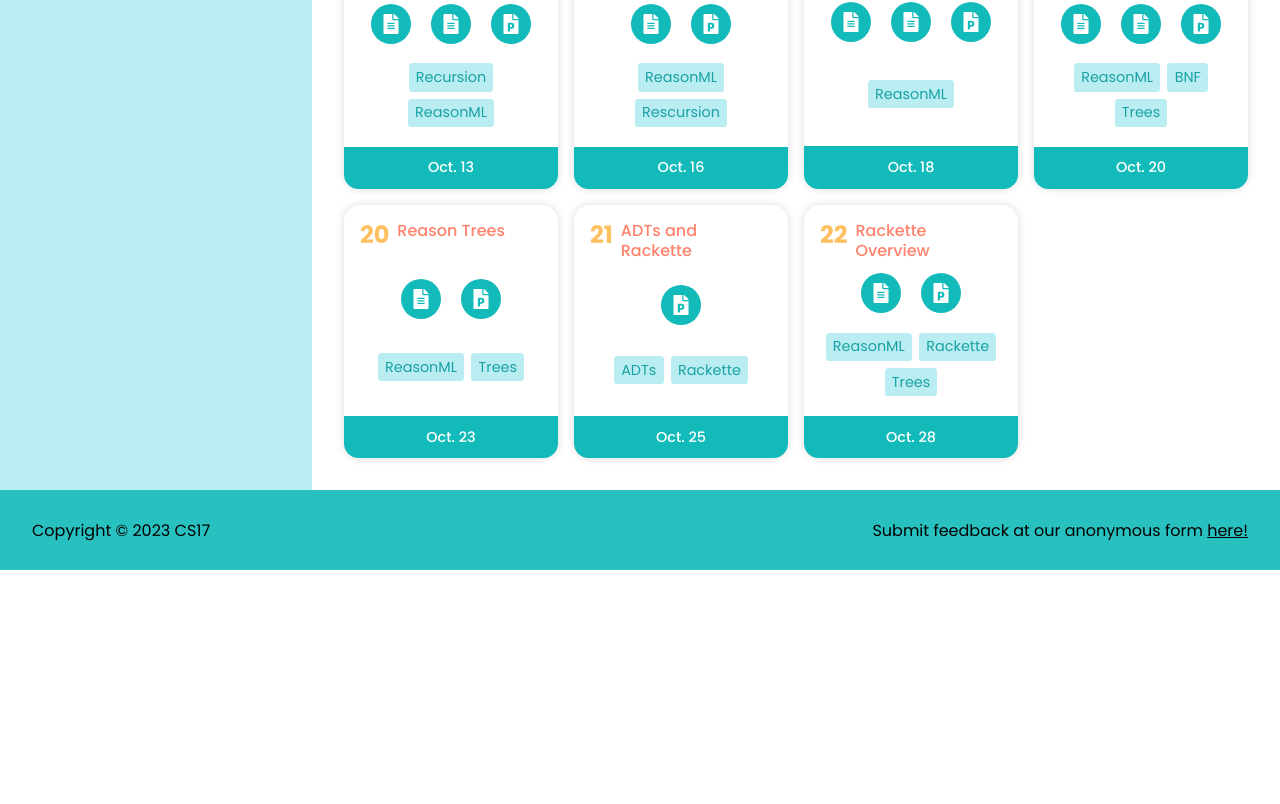
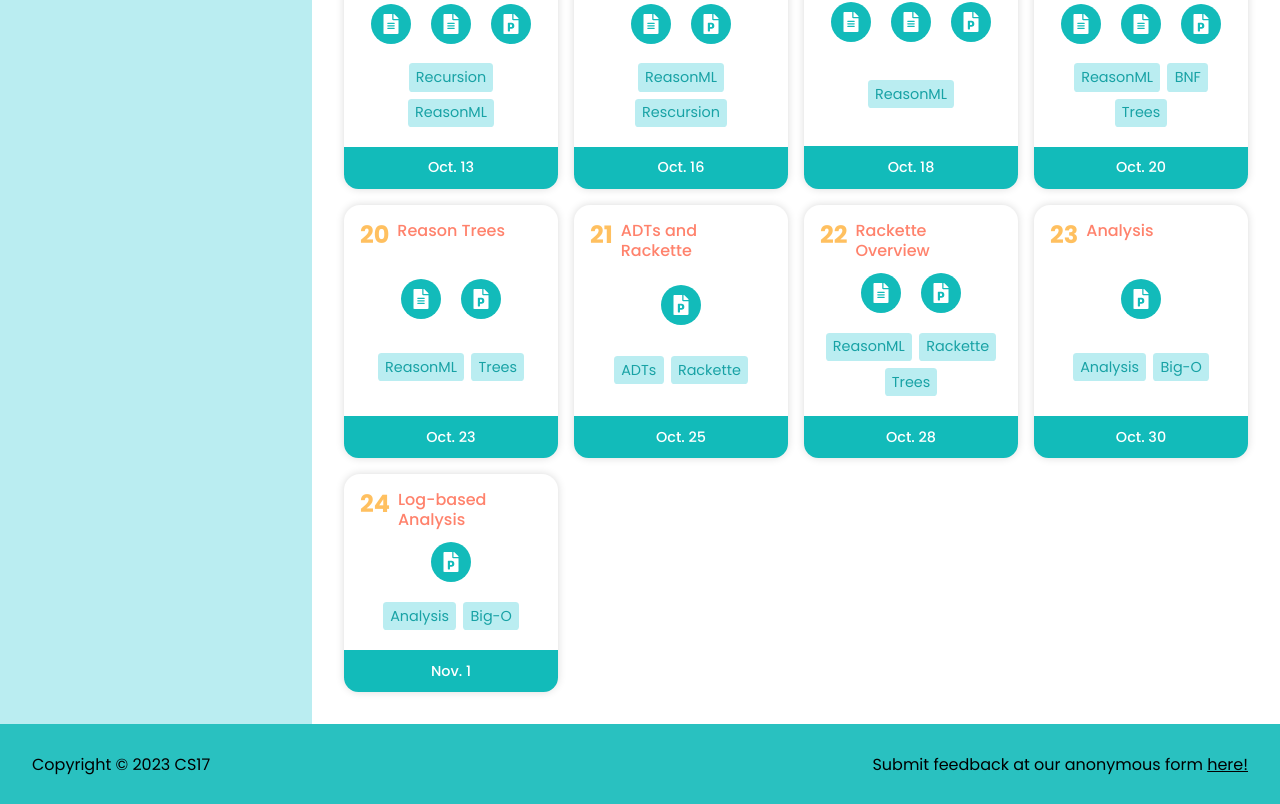
Before and after one commit to cs17-fall2023/cs17-fall2023.github.io, a React (Create React App) app: page /classes in a window 1280 px wide. Shown: the part 1345-2149 px from the top of the page. Before the commit the page ends 1915 px from the top, so only its background shows below. Built offline with nearby package versions, Linux system fonts and the light colour scheme.

Commit message:
classes 23-24

```diff
--- a/src/Info/Notes/Classes/Classes.js
+++ b/src/Info/Notes/Classes/Classes.js
@@ -212,24 +212,24 @@ const classes = [
 		],
 		tags: ["ReasonML", "Rackette", "Trees"]
 	},
-	// {
-	// 	number: 23, title: "Rackette and Misc. ReasonML", outDate: "Oct. 31", active: false,
-	// 	links: [
-	// 		{ icon: <FaFileAlt />, link: "https://drive.google.com/file/d/1KQxlQtzieMGVD2aPNVLcG_u8o2TkQG7j/view?usp=sharing", label: "Notes" },
-	// 		{ icon: <FaYoutube />, link: "https://brown.hosted.panopto.com/Panopto/Pages/Viewer.aspx?id=e1a1279c-3ed5-49d3-8c53-af1000ecc5db", label: "Recording" },
-	// 		{ icon: <FaFilePowerpoint />, link: "https://docs.google.com/presentation/d/1KB1l4K6dBoyXRahl0Yo400sJPaj0tNBQ/edit?usp=sharing&ouid=102918815439366304366&rtpof=false&sd=false", label: "Slides" },
-	// 	],
-	// 	tags: ["ReasonML", "Rackette", "Evaluation"]
-	// },
-	// {
-	// 	number: 24, title: "Unification and Testing Modules", outDate: "Nov. 2", active: false,
-	// 	links: [
-	// 		// { icon: <FaFileAlt/>, link: "", label: "Notes" },
-	// 		{ icon: <FaYoutube />, link: "https://brown.hosted.panopto.com/Panopto/Pages/Viewer.aspx?id=e0709775-6cf3-4019-9ac6-af1000ecc608", label: "Recording" },
-	// 		{ icon: <FaFilePowerpoint />, link: "https://docs.google.com/presentation/d/1amGlYvUdDkqkbJYrhKDutQfAFkBc34Qw/edit?usp=sharing&ouid=102918815439366304366&rtpof=false&sd=false", label: "Slides" },
-	// 	],
-	// 	tags: ["ReasonML"]
-	// },
+	{
+		number: 23, title: "Analysis", outDate: "Oct. 30", active: true,
+		links: [
+			// { icon: <FaFileAlt />, link: "https://drive.google.com/file/d/1KQxlQtzieMGVD2aPNVLcG_u8o2TkQG7j/view?usp=sharing", label: "Notes" },
+			// { icon: <FaYoutube />, link: "https://brown.hosted.panopto.com/Panopto/Pages/Viewer.aspx?id=e1a1279c-3ed5-49d3-8c53-af1000ecc5db", label: "Recording" },
+			{ icon: <FaFilePowerpoint />, link: "https://docs.google.com/presentation/d/1LRoreGmNaDobkw0mQoI_VGZIWx1d-_eL/edit?usp=sharing&ouid=104062516653910080286&rtpof=true&sd=true", label: "Slides" },
+		],
+		tags: ["Analysis", "Big-O"]
+	},
+	{
+		number: 24, title: "Log-based Analysis", outDate: "Nov. 1", active: true,
+		links: [
+			// { icon: <FaFileAlt/>, link: "", label: "Notes" },
+			// { icon: <FaYoutube />, link: "https://brown.hosted.panopto.com/Panopto/Pages/Viewer.aspx?id=e0709775-6cf3-4019-9ac6-af1000ecc608", label: "Recording" },
+			{ icon: <FaFilePowerpoint />, link: "https://docs.google.com/presentation/d/1WY1MUfEGfMj6D1vujDPsi-FRnE-Kjt-i/edit?usp=sharing&ouid=104062516653910080286&rtpof=true&sd=true", label: "Slides" },
+		],
+		tags: ["Analysis", "Big-O"]
+	},
 	// {
 	// 	number: 25, title: "VSCode Tips, Polishing, & Trees", outDate: "Nov. 4", active: false,
 	// 	links: [
```
